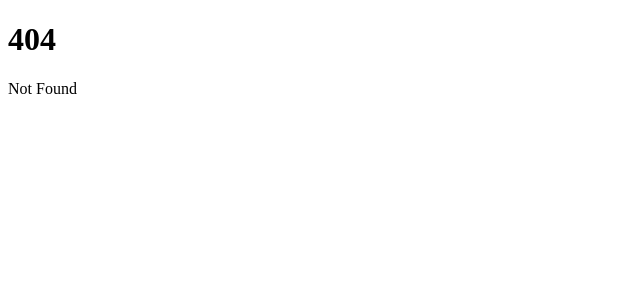
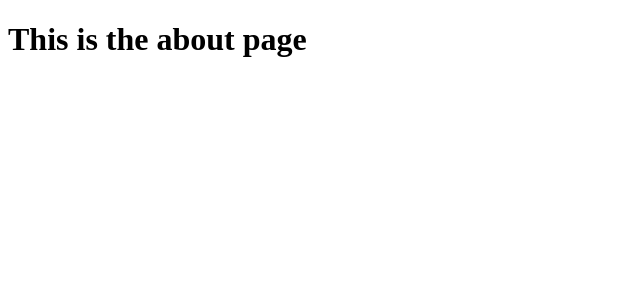
Before and after one commit to CameronRJohnson/rr-inventory-manager, a SvelteKit app: page /about in a window 1280 px wide. Before the commit this address had no page. Shown: the top 300 px of the page, without its empty margins (0-640 px from the left). Built offline with nearby package versions, Linux system fonts and the light colour scheme.

Commit message:
added more

```diff
--- a/src/routes/+page.svelte
+++ b/src/routes/+page.svelte
@@ -1,2 +1 @@
-<h1>Welcome to SvelteKit</h1>
-<p>Visit <a href="https://svelte.dev/docs/kit">svelte.dev/docs/kit</a> to read the documentation</p>
+<h1>You did it...</h1>
--- /dev/null
+++ b/src/routes/about/+page.svelte
@@ -0,0 +1 @@
+<h1>This is the about page</h1>
--- a/svelte.config.js
+++ b/svelte.config.js
@@ -7,7 +7,7 @@ const config = {
 			fallback: '404.html'
 		}),
 		paths: {
-			base: process.argv.includes('dev') ? '' : process.env.BASE_PATH
+			base: process.argv.includes('dev') ? '' : "/rr-inventory-manager"
 		}
 	}
 };
```
